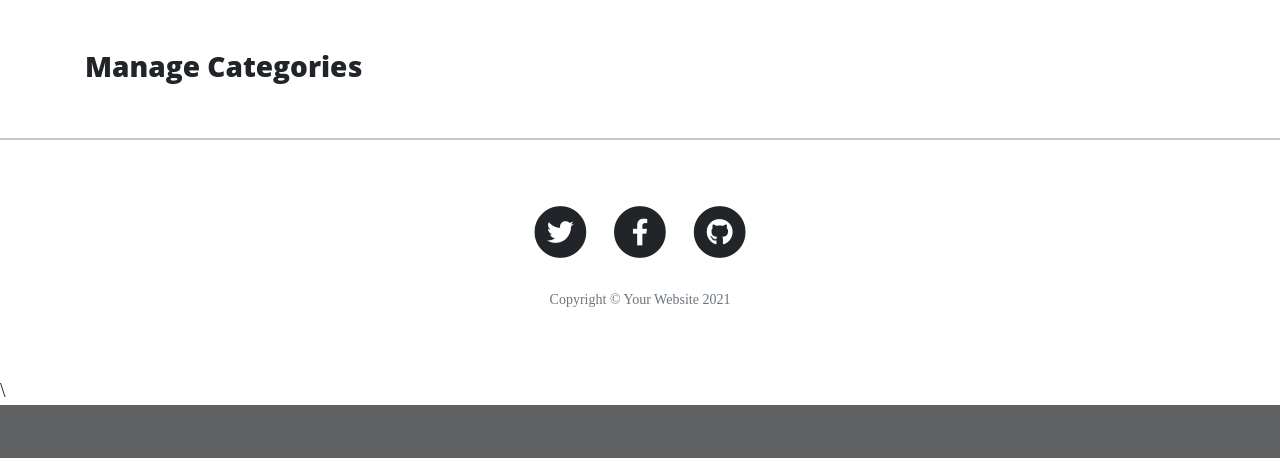
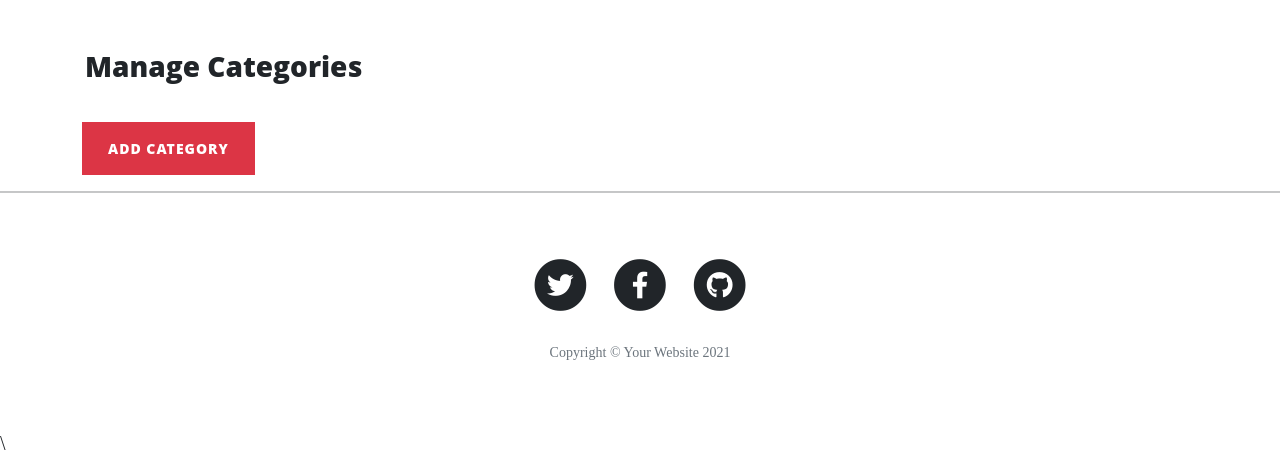
Before and after one commit to Miszamm/ms-ktm, a Flask app: page /get_categories in a window 1280 px wide. Shown: the part 532-990 px from the top of the page. Before the commit the page ends 937 px from the top, so only its background shows below. Run offline with Flask 2, Linux system fonts and the light colour scheme; data that the repository does not hold is empty; some libraries are stand-ins or nearby versions.

Commit message:
Add option to create new category to Database

```diff
--- a/app.py
+++ b/app.py
@@ -177,6 +177,19 @@ def get_categories():
     return render_template("categories.html", categories=categories)
 
 
+@app.route("/add_category", methods=["GET", "POST"])
+def add_category():
+    if request.method == "POST":
+        category = {
+            "category_name": request.form.get("category_name")
+        }
+        mongo.db.categories.insert_one(category)
+        flash("New Category Added")
+        return redirect(url_for("get_categories"))
+
+    return render_template("add_category.html")
+
+
 if __name__ == "__main__":
     app.run(host=os.environ.get("IP"),
             port=int(os.environ.get("PORT")),
--- a/templates/add_post.html
+++ b/templates/add_post.html
@@ -16,7 +16,7 @@
                     <div class="modal-dialog" role="document">
                         <div class="modal-content">
                             <div class="modal-header">
-                                <h5 class="modal-title" id="exampleModalLabel">Create Your Add</h5>
+                                <h5 class="modal-title" id="modal-title">Create Your Add</h5>
                                 <button type="button" class="close" data-dismiss="modal" aria-label="Close">
                                     <span aria-hidden="true">&times;</span>
                                 </button>
--- a/templates/categories.html
+++ b/templates/categories.html
@@ -2,6 +2,12 @@
 {% block content %}
 
 <h3>Manage Categories</h3><br>
+
+<div class="row">
+    <div>
+         <a href="{{ url_for('add_category') }}" class="btn btn-danger">Add Category</a>
+    </div>
+</div>
 
     <div class="row">
      {% for category in categories %}
```
Also changed, not shown: templates/add_category.html (added, +23 -0 lines).
